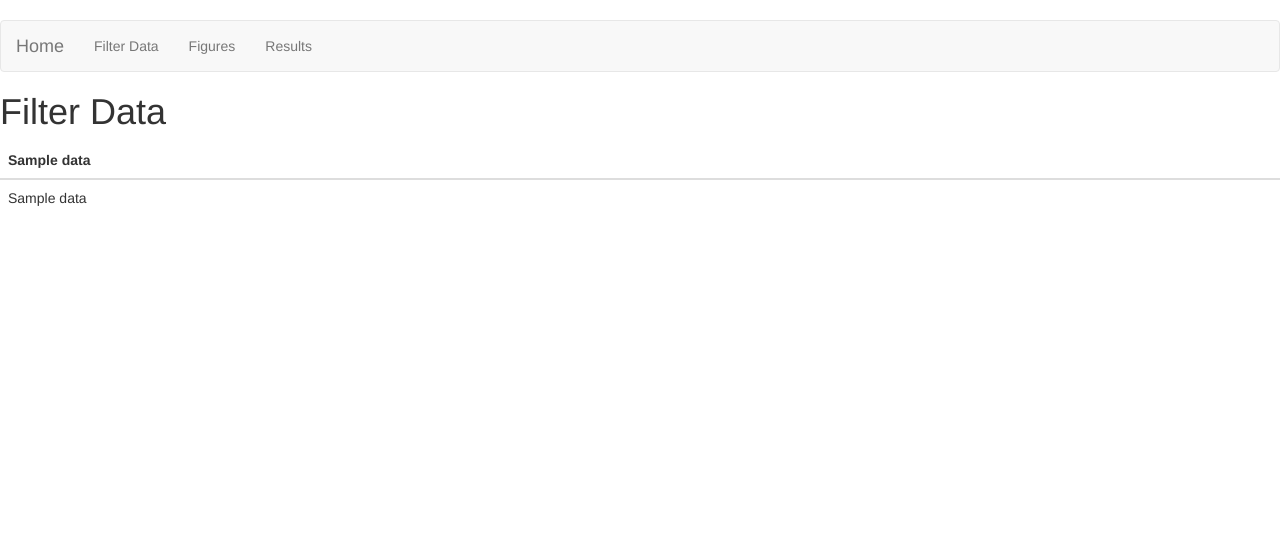
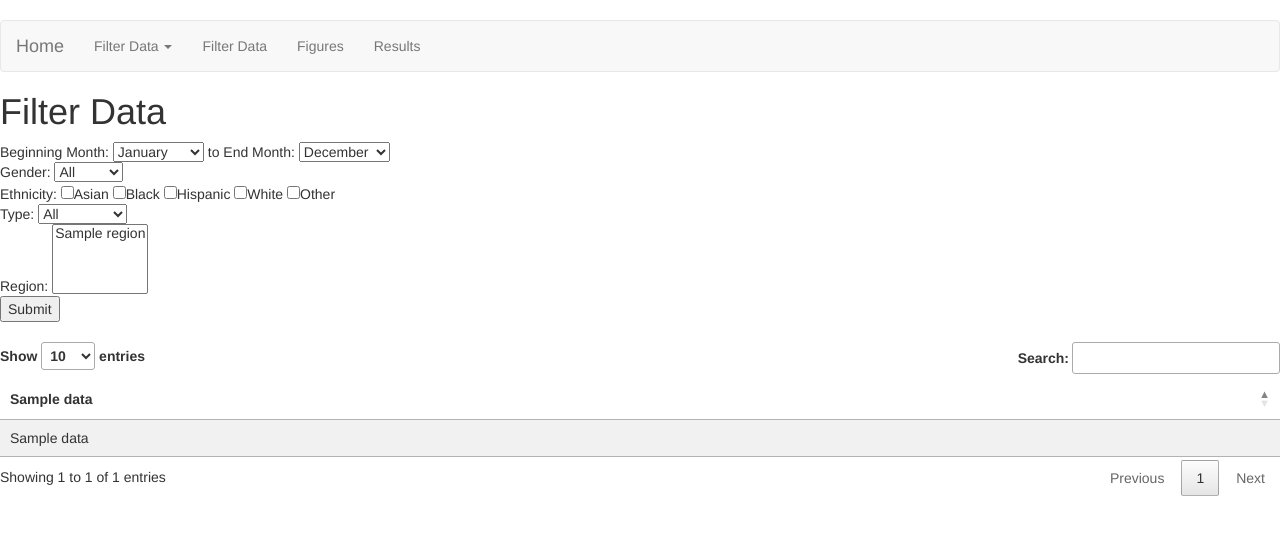
Before and after one commit to victor-lin/lapd-stop-data, a Flask app: template LAPDStopData/templates/filter_data.html in a window 1280 px wide. Shown: the top 535 px of the page. Run offline with Flask 2, Linux system fonts and the light colour scheme; the template is opened without the code that fills it: most values are stand-ins (such as "Sample title", 1, 10 or a date in 2020); parts of the project's set-up code (start-up, migrations or seed data) failed here and were passed over; some libraries are stand-ins or nearby versions.

Commit message:
Setup filter data
Setting up filter data, I have a different page for each table and then
one page for a conglomerate table. Need to work on finishing the pages
and backend functions.

```diff
--- a/LAPDStopData/static/style.css
+++ b/LAPDStopData/static/style.css
@@ -1,3 +1,6 @@
 body {
     padding: 20px 0;
 }
+div.dataTables_wrapper {
+    margin-bottom: 3em;
+}
--- a/LAPDStopData/templates/base.html
+++ b/LAPDStopData/templates/base.html
@@ -16,7 +16,9 @@
     <script src="https://maxcdn.bootstrapcdn.com/bootstrap/3.3.6/js/bootstrap.min.js"></script>
     <script type="text/javascript" src="https://cdnjs.cloudflare.com/ajax/libs/Chart.js/2.1.3/Chart.js"></script>
     <script src="{{ url_for('static', filename='script.js') }}"></script>
-
+    {% block head %}
+    <!-- content -->
+    {% endblock %}
   </head>
   <body>
     <nav class="navbar navbar-default">
@@ -25,6 +27,14 @@
       </div>
       <div class="collapse navbar-collapse">
 	<ul class="nav navbar-nav">
+	  <li class="dropdown">
+          <a href="#" class="dropdown-toggle" data-toggle="dropdown" role="button" aria-haspopup="true" aria-expanded="false">Filter Data <span class="caret"></span></a>
+          <ul class="dropdown-menu">
+            <li><a href="/filter_data/officer">Officer</a></li>
+            <li><a href="/filter_data/offender">Offender</a></li>
+            <li><a href="/filter_data/police_stops">Police Stops</a></li>
+          </ul>
+        </li>
 	  <li><a href="/filter_data">Filter Data</a></li>
 	  <li><a href="/figures">Figures</a></li>
 	  <li><a href="/results">Results</a></li>
--- a/LAPDStopData/templates/filter_data.html
+++ b/LAPDStopData/templates/filter_data.html
@@ -1,8 +1,104 @@
 {% extends "base.html" %}
+
+{% block head %}
+<link rel="stylesheet" type="text/css" href="https://cdn.datatables.net/1.10.12/css/jquery.dataTables.min.css">
+
+<script type="text/javascript" src="https://code.jquery.com/jquery-1.12.3.js"></script>
+<script type="text/javascript" src="https://cdn.datatables.net/1.10.12/js/jquery.dataTables.min.js"></script>
+
+<script type="text/javascript">
+  $(document).ready(function() {
+    $('table.display').DataTable();
+  } );
+</script>
+{% endblock %}
+
 {% block body %}
 <h1>Filter Data</h1>
 <div>
-  <table class="table">
+  <form action="/filter_data" method="post">
+    Beginning Month:
+    <select name="begin-month">
+      <option value="January">January</option>
+      <option value="February">February</option>
+      <option value="March">March</option>
+      <option value="April">April</option>
+      <option value="May">May</option>
+      <option value="June">June</option>
+      <option value="July">July</option>
+      <option value="August">August</option>
+      <option value="September">September</option>
+      <option value="October">October</option>
+      <option value="November">November</option>
+      <option value="December">December</option>
+    </select>
+
+    to
+
+    End Month:
+    <select name="end-month">
+      <option value="January">January</option>
+      <option value="February">February</option>
+      <option value="March">March</option>
+      <option value="April">April</option>
+      <option value="May">May</option>
+      <option value="June">June</option>
+      <option value="July">July</option>
+      <option value="August">August</option>
+      <option value="September">September</option>
+      <option value="October">October</option>
+      <option value="November">November</option>
+      <option selected="true" value="December">December</option>
+    </select>
+
+    <br>
+
+    Gender:
+    <select name="Gender">
+      <option value="All">All</option>
+      <option value="Male">Male</option>
+      <option value="Female">Female</option>
+    </select>
+
+    <br>
+
+    Ethnicity:
+    <input type="checkbox" value="Asian">Asian</input>
+    <input type="checkbox" value="Black">Black</input>
+    <input type="checkbox" value="Hispanic">Hispanic</input>
+    <input type="checkbox" value="White">White</input>
+    <input type="checkbox" value="Other">Other</input>
+
+    <br>
+
+    Type:
+    <select name="Type">
+      <option value="All">All</option>
+      <option value="Vehicle">Vehicle</option>
+      <option value="Pedestrian">Pedestrian</option>
+    </select>
+
+    <br>
+
+    Region:
+    <select name="Region" multiple="true">
+      {% for r in regions %}
+      {% for data in r %}
+      <option value="{{data}}">{{data}}</option>
+      {% endfor %}
+      {% endfor %}
+    </select>
+
+    <br>
+
+    <input type="submit"></input>
+  </form>
+</div>
+
+<br>
+
+<div>
+  <table class="display" cellspacing="0" width="100%">
     <thead>
       <tr>
 	{% for row in table_head %}
```
Also changed, not shown: LAPDStopData/views.py (+26 -4 lines).
